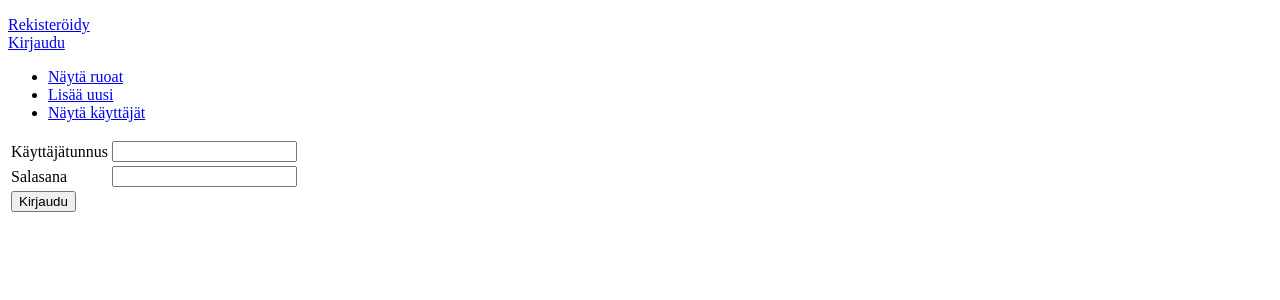
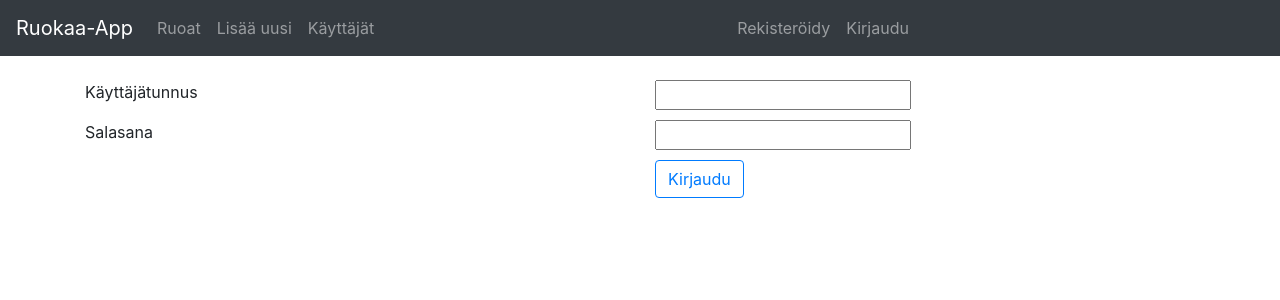
Before and after one commit to alhopasi/ruokaa, a Flask app: page /auth/login in a window 1280 px wide. Shown: the top 300 px of the page. Run offline with Flask 2, Linux system fonts and the light colour scheme; some libraries are stand-ins or nearby versions.

Commit message:
food count added to user list. bootstrap on some pages

```diff
--- a/application/auth/views.py
+++ b/application/auth/views.py
@@ -2,6 +2,7 @@ from flask import render_template, request, redirect, url_for
 from flask_login import login_user, logout_user, current_user, login_required
 
 from application import app, db
+from application.foods.models import Food
 from application.auth.models import User
 from application.auth.forms import LoginForm, NewAccountForm, UpdateAccountForm
 
@@ -92,4 +93,5 @@ def delete_user():
 @app.route("/users/")
 @login_required
 def list_users():
-    return render_template("auth/list.html", users=User.query.all())
+    foodCount = Food.getFoodCount()
+    return render_template("auth/list.html", users=User.query.all(), foodCount = foodCount)
--- a/application/foods/views.py
+++ b/application/foods/views.py
@@ -87,11 +87,7 @@ def foods_delete_ingredient(food_id, ingredient_id):
 def foods_delete(food_id):
     f = Food.query.get(food_id)
     i = f.findIngredients()
-    print("**************")
-    print(i)
-    print("**************")
     for ingredient in i:
-        print(ingredient)
         f.deleteIngredient(ingredient['id'])
     Food.query.filter(Food.id == food_id).delete()
     db.session().commit()
--- a/application/templates/auth/loginform.html
+++ b/application/templates/auth/loginform.html
@@ -2,21 +2,29 @@
 
 {% block body %}
 {{ error }}
-<form method="POST" action"{{ url_for('auth_login') }}">
-    <table>
-        <tr>
-            <td> {{ form.username.label }} </td>
-            <td> {{ form.username }} </td>
-        </tr>
-        <tr>
-            <td> {{ form.password.label }} </td>
-            <td> {{ form.password }} </td>
-        </tr>
-        <tr>
-            <td colspan="2">
-                <input type="submit" value="Kirjaudu"/>
-            </td>
-        </tr>
-    </table>
+<form method="POST" action="{{ url_for('auth_login') }}">
+        <div class="row">
+            <div class="col">
+                <label>{{ form.username.label }}</label>
+            </div>
+            <div class="col">
+                {{ form.username }}
+            </div>
+        </div>
+        <div class="row">
+            <div class="col">
+                <label>{{ form.password.label }}</label>
+            </div>
+            <div class="col">
+                {{ form.password }}
+            </div>
+        </div>
+        <div class="row">
+            <div class="col"></div>
+            <div class="col">
+                <button type="submit" class="btn btn-outline-primary">Kirjaudu</button>
+            </div>
+        </div>
+        </div>
 </form>
 {% endblock %}
--- a/application/templates/layout.html
+++ b/application/templates/layout.html
@@ -3,32 +3,60 @@
 	<head>
 		<meta charset='utf-8'>
 		<title>Ruokaa</title>
+		<link rel="stylesheet" href="https://maxcdn.bootstrapcdn.com/bootstrap/4.0.0/css/bootstrap.min.css" integrity="sha384-Gn5384xqQ1aoWXA+058RXPxPg6fy4IWvTNh0E263XmFcJlSAwiGgFAW/dAiS6JXm" crossorigin="anonymous">
 	</head>
 
 	<body>
+        <nav class="navbar navbar-expand-md navbar-dark bg-dark mb-4">
+            <a class="navbar-brand" href="#">Ruokaa-App</a>
+            <button class="navbar-toggler" type="button" data-toggle="collapse" data-target="#navbarCollapse" aria-controls="navbarCollapse" aria-expanded="false" aria-label="Toggle navigation">
+                <span class="navbar-toggler-icon"></span>
+            </button>
+            <div class="collapse navbar-collapse" id="navbarCollapse">
+                <ul class="navbar-nav mr-auto">
+                    <li class="nav-item">
+                        <a class="nav-link" href="{{ url_for('foods_index') }} ">Ruoat</a>
+                    </li>
+                    <li class="nav-item">
+                        <a class="nav-link" href="{{ url_for('foods_form') }} ">Lisää uusi</a>
+                    </li>
+                    <li class="nav-item">
+                        <a class="nav-link" href="{{ url_for('list_users') }} ">Käyttäjät</a>
+                    </li>
+                </ul>
+            <div class="form-inline mt-2 mt-md-0"></div>
             {% if current_user.is_authenticated %}
-		<p>
-			Kirjautunut nimellä {{ current_user.name }}.
-			<a href="{{ url_for('auth_view_user') }}">Profiili</a>
-			<a href="{{ url_for('auth_logout') }}">Kirjaudu ulos</a>
-		</p>
+            <ul class="navbar-nav mr-auto">
+                <li class="nav-item">
+                    <a class="nav-link" href="{{ url_for('auth_view_user') }} ">{{ current_user.name }}</a>
+                </li>
+                <li class="nav-item">
+                    <a class="nav-link" href="{{ url_for('auth_logout') }} ">Kirjaudu ulos</a>
+                </li>
+            </ul>
             {% else %}
-		<p>
-			<a href="{{ url_for('account_new') }}">Rekisteröidy</a>
-			<br>
-			<a href="{{ url_for('auth_login') }}">Kirjaudu</a>
-			</p>
+            <ul class="navbar-nav mr-auto">
+                <li class="nav-item">
+                        <a class="nav-link" href="{{ url_for('account_new') }} ">Rekisteröidy</a>
+                </li>
+                <li class="nav-item">
+                        <a class="nav-link" href="{{ url_for('auth_login') }} ">Kirjaudu</a>
+                </li>
+            </ul>
             {% endif %}
+            </div>
+        </nav>
 
-		<ul>
-			<li><a href="{{ url_for('foods_index') }}">Näytä ruoat</a></li>
-			<li><a href="{{ url_for('foods_form') }}">Lisää uusi</a></li>
-			<li><a href="{{ url_for('list_users') }}">Näytä käyttäjät</a></li>
-		</ul>
+        <main role="main" class="container">
             {% block body %}
             <p>
                 Tähän tuodaan sisältö muualta.
             </p>
             {% endblock %}
+        </main>
+
+		<script src="https://code.jquery.com/jquery-3.2.1.slim.min.js" integrity="sha384-KJ3o2DKtIkvYIK3UENzmM7KCkRr/rE9/Qpg6aAZGJwFDMVNA/GpGFF93hXpG5KkN" crossorigin="anonymous"></script>
+		<script src="https://cdnjs.cloudflare.com/ajax/libs/popper.js/1.12.9/umd/popper.min.js" integrity="sha384-ApNbgh9B+Y1QKtv3Rn7W3mgPxhU9K/ScQsAP7hUibX39j7fakFPskvXusvfa0b4Q" crossorigin="anonymous"></script>
+		<script src="https://maxcdn.bootstrapcdn.com/bootstrap/4.0.0/js/bootstrap.min.js" integrity="sha384-JZR6Spejh4U02d8jOt6vLEHfe/JQGiRRSQQxSfFWpi1MquVdAyjUar5+76PVCmYl" crossorigin="anonymous"></script>
 	</body>
 <html>
```
Also changed, not shown: application/foods/models.py (+14 -3 lines), application/templates/auth/list.html (+15 -2 lines), application/templates/foods/food.html (+6 -6 lines), application/templates/foods/list.html (+18 -10 lines). Lines whose indentation alone changed are shown as unchanged.
